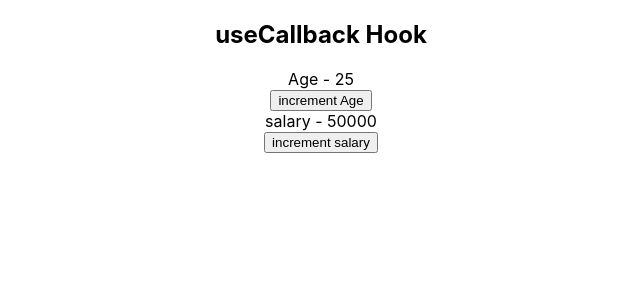
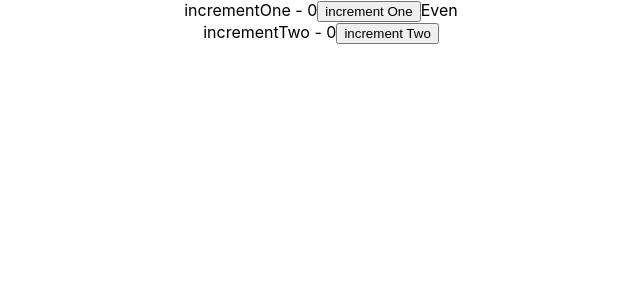
Before and after one commit to Sambalicious/useReducerHooks, a React (Create React App) app: page / in a window 1280 px wide. Shown: the top 300 px of the page, without its empty margins (319-959 px from the left). Built offline with nearby package versions, Linux system fonts and the light colour scheme.

Commit message:
learnt useCallback and useMemo hooks

```diff
--- a/src/App.js
+++ b/src/App.js
@@ -12,6 +12,7 @@ import ComponentB from './components/useReducerContext/ComponentB';
 import DataFetching from './components/useReducerContext/DataFetchingOne';
 import DataFetchingTwo from './components/useReducerContext/DataFetchingTwo';
 import ParentConponent from './components/callbackHooks/ParentComponent';
+import Counter from './components/memoHooks/Counter';
 
  export const CountContext = React.createContext();
 
@@ -35,7 +36,7 @@ function App() {
   return (
     <CountContext.Provider value={{countState:count, countDispatch: dispatch}}>
     <div className="App">
-        <ParentConponent />
+        <Counter />
     </div>
     </CountContext.Provider>
   );
--- /dev/null
+++ b/src/components/memoHooks/Counter.jsx
@@ -0,0 +1,34 @@
+import React, {useState, useMemo} from 'react';
+
+
+const Counter = () => {
+    const [counterOne, setCounterOne] =useState(0);
+    const [counterTwo, setCounterTwo] = useState(0);
+
+    const incrementOne = () => {
+        setCounterOne(counterOne+ 1);
+    }
+    const incrementTwo = () => {
+        setCounterTwo(prevState => prevState + 1);
+    }
+
+    const isEven = useMemo(
+        () => {
+            return counterOne % 2 === 0
+        }, [counterOne]
+    )
+    return (
+        <div>
+            incrementOne - {counterOne}
+            <button onClick={incrementOne}>increment One</button>
+            <span>{isEven? 'Even': 'Odd'}  </span>
+            <div>
+            incrementTwo - {counterTwo}
+            <button onClick={incrementTwo}>increment Two</button>
+            </div>
+
+        </div>
+     );
+}
+
+export default Counter;
```
